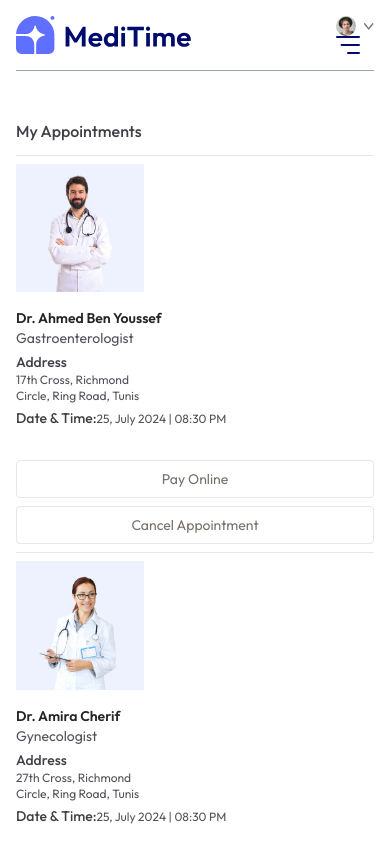
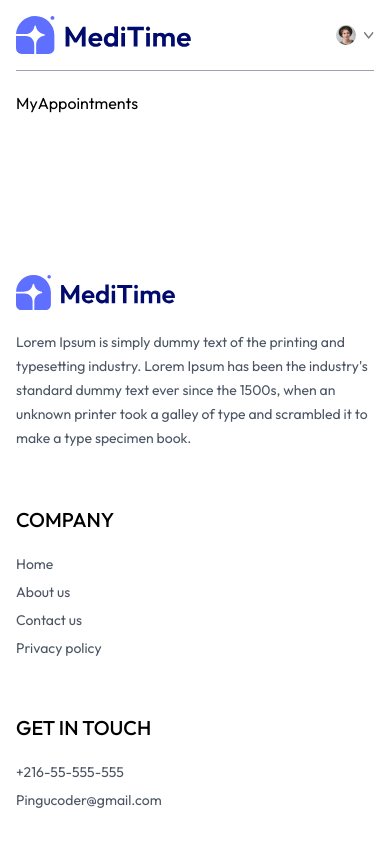
Before and after one commit to Aminetrigithub/MediTime, a React (Vite) app in the folder frontend/: page /my-Appointments in a window 390 px wide. Shown: the top 844 px of the page. Built offline with nearby package versions, Linux system fonts and the light colour scheme.

Commit message:
Revert "Responsive part 1"
This reverts commit 093cfc03bd990c8867c039ba4a80a89e40c68d91.

```diff
--- a/frontend/src/components/Navbar.jsx
+++ b/frontend/src/components/Navbar.jsx
@@ -44,20 +44,6 @@
         (<button className="bg-primary text-white px-6 py-2 rounded-full font-light hidden md:block cursor-pointer"
         onClick={() => navigate("/login")}>Create account</button>)
         }
-        <img src={assets.menu_icon} className="w-6 md:hidden" onClick={() => setShowMenu(true)} />
-        {/* -----------Mobile Menu---------- */}
-        <div className={`${showMenu ? 'fixed w-full': 'h-0 w-0'} md:hidden right-0 top-0 z-20 overflow-hidden bg-white transition-all`} >
-          <div className="flex items-center justify-between px-5 py-6" >
-            <img src={assets.logo} className="w-36" />
-            <img src={assets.cross_icon} onClick={() => setShowMenu(false)} className="w-7" />
-          </div>
-          <ul className="flex flex-col items-center gap-2 mt-5 px-5  to=''text-lg font-medium" >
-            <NavLink onClick={() => setShowMenu(false)} to='/'><p className='px-4 py- rounded inline-block '>Home</p></NavLink>
-            <NavLink onClick={() => setShowMenu(false)} to='/doctors'><p className='px-4 py- rounded inline-block '>ALL DOCTORS</p></NavLink>
-            <NavLink onClick={() => setShowMenu(false)} to='/about'><p className='px-4 py- rounded inline-block '>ABOUT</p></NavLink>
-            <NavLink onClick={() => setShowMenu(false)} to='/contact'><p className='px-4 py- rounded inline-block '>CONTACT</p></NavLink>
-          </ul>
-        </div>
          </div>
       </div>
 
--- a/frontend/src/index.css
+++ b/frontend/src/index.css
@@ -15,9 +15,3 @@
 ::-webkit-scrollbar {
   @apply hidden;
 }
-
-@media (max-width:740px){
-  .active p{
-    @apply text-white bg-primary
-  }
-}
--- a/frontend/src/pages/Doctors.jsx
+++ b/frontend/src/pages/Doctors.jsx
@@ -1,11 +1,11 @@
 import { useContext, useEffect, useState } from "react";
 import { useNavigate, useParams } from "react-router-dom";
-import { AppContext } from "../context/AppContext";
+import { AppContext } from "../context/appContext";
+
 const Doctors = () => {
   const { speciality } = useParams();
   const { doctors } = useContext(AppContext);
   const [filterDoc, setFilterDoc] = useState([]);
-  const [showFilter, setShowFilter] = useState(false)
   const navigate = useNavigate();
 
   const applyFilter = () => {
@@ -21,9 +21,7 @@
     <div>
       <p className="text-gray-600 ">Browse through the doctors specialist.</p>
       <div className="flex flex-col sm:flex-row items-start gap-5 mt-5">
-        <button className={`py-1 px-3 border rounded text-sm transition-all sm:hidden ${showFilter ? 'bg-primary text-white' :''}`}
-        onClick={() => { setShowFilter(prev => !prev ) }}>filters</button>
-        <div className={`flex-col gap-4 text-sm text-gray-600 ${showFilter ? 'flex' : 'hidden sm:flex'}`}>
+        <div className="flex flex-col gap-4 text-sm text-gray-600">
           <p onClick={() => { speciality === 'General physician' ? navigate('/doctors') : navigate('/doctors/General physician')}} className={`w-[94vw] sm:w-auto pl-3 py-1.5 pr-16 border  border-gray-300 rounded transition-all cursor-pointer ${speciality === "General physician" ? "bg-indigo-100 text-black ":""}`}>General physician</p>
           <p onClick={() => { speciality === 'Gynecologist' ? navigate('/doctors') : navigate('/doctors/Gynecologist')}} className={`w-[94vw] sm:w-auto pl-3 py-1.5 pr-16 border  border-gray-300 rounded transition-all cursor-pointer ${speciality === "Gynecologist" ? "bg-indigo-100 text-black ":""}`}>Gynecologist</p>
           <p onClick={() => { speciality === 'Dermatologist' ? navigate('/doctors') : navigate('/doctors/Dermatologist')}} className={`w-[94vw] sm:w-auto pl-3 py-1.5 pr-16 border  border-gray-300 rounded transition-all cursor-pointer ${speciality === "Dermatologist" ? "bg-indigo-100 text-black ":""}`}>Dermatologist</p>
--- a/frontend/src/pages/MyAppointments.jsx
+++ b/frontend/src/pages/MyAppointments.jsx
@@ -1,40 +1,8 @@
-import { useContext } from "react";
-import { AppContext } from "../context/AppContext";
+import React from 'react'
 
 const MyAppointments = () => {
-  const {doctors} = useContext(AppContext);
   return (
-    <div>
-      <p className="pb-3 mt-12 font-medium text-zinc-700 border-b">My Appointments</p>
-      <div>
-        {doctors.slice(0, 3).map((item, index) => (
-          <div key={index} className="grid grid-cols-[1fr, 2fr] gap-4 sm:flex sm:gap-6 py-2 border-b">
-            <div>
-              <img src={item.image} alt="" className="w-32 bg-indigo-50" />
-            </div>
-            <div className="text-sm text-zinc-600 flex-1">
-              <p className="text-neutral-800 font-semibold">{item.name}</p>
-              <p>{item.speciality}</p>
-              <p className="text-zinc-700 font-medium mt-1 ">Address</p>
-              <p className="text-xs ">{item.address.line1}</p>
-              <p className="text-xs ">{item.address.line2}</p>
-              <p className="text-xs mt-1"><span className="text-sm text-neutral-700 font-medium">Date & Time:</span>25, July 2024 | 08:30 PM</p>
-            </div>
-            <div>
-
-            </div>
-            <div className="flex flex-col justify-end gap-2" >
-              <button className="text-sm text-stone-500 text-center sm:min-w-48 py-2 border rounded hover:bg-primary hover:text-white transition-all duration-300">Pay Online</button>
-              <button className="text-sm text-stone-500 text-center sm:min-w-48 py-2 border rounded  hover:bg-red-600 hover:text-white transition-all duration-300">Cancel Appointment</button>
-            </div>
-
-
-          </div>
-        ))}
-
-      </div>
-    </div>
-
+    <div>MyAppointments</div>
   )
 }
 
```
